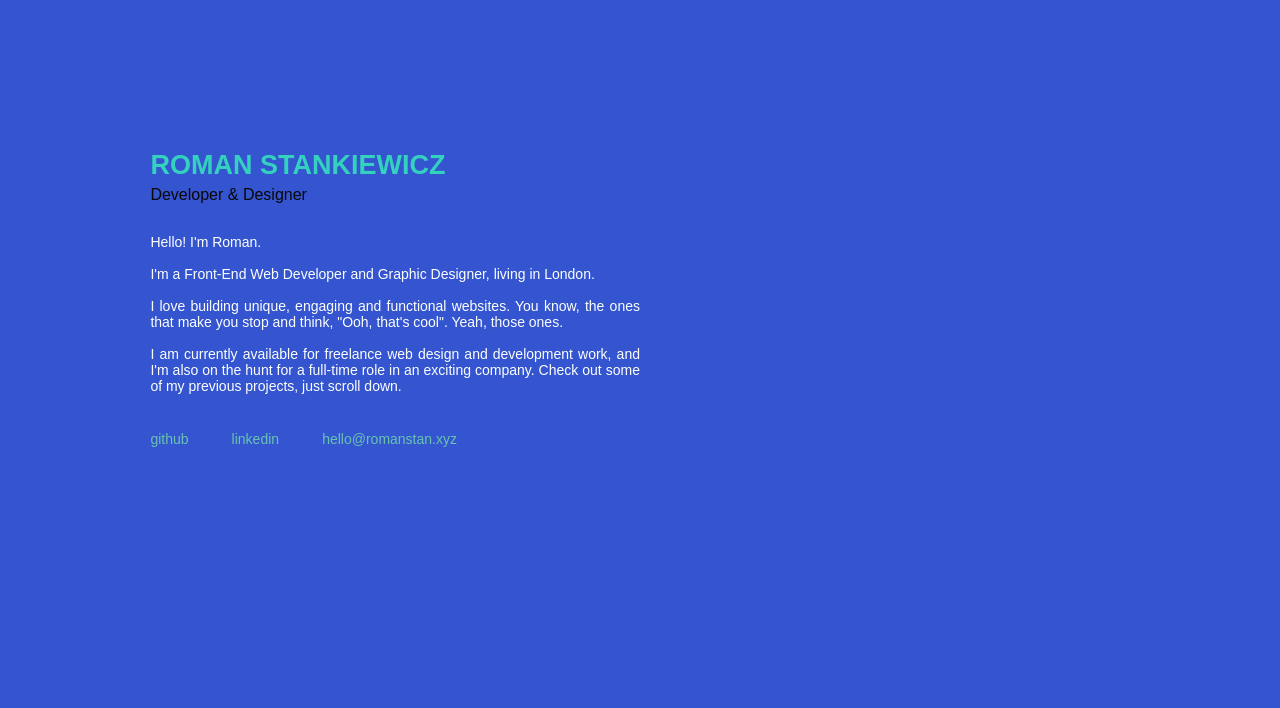
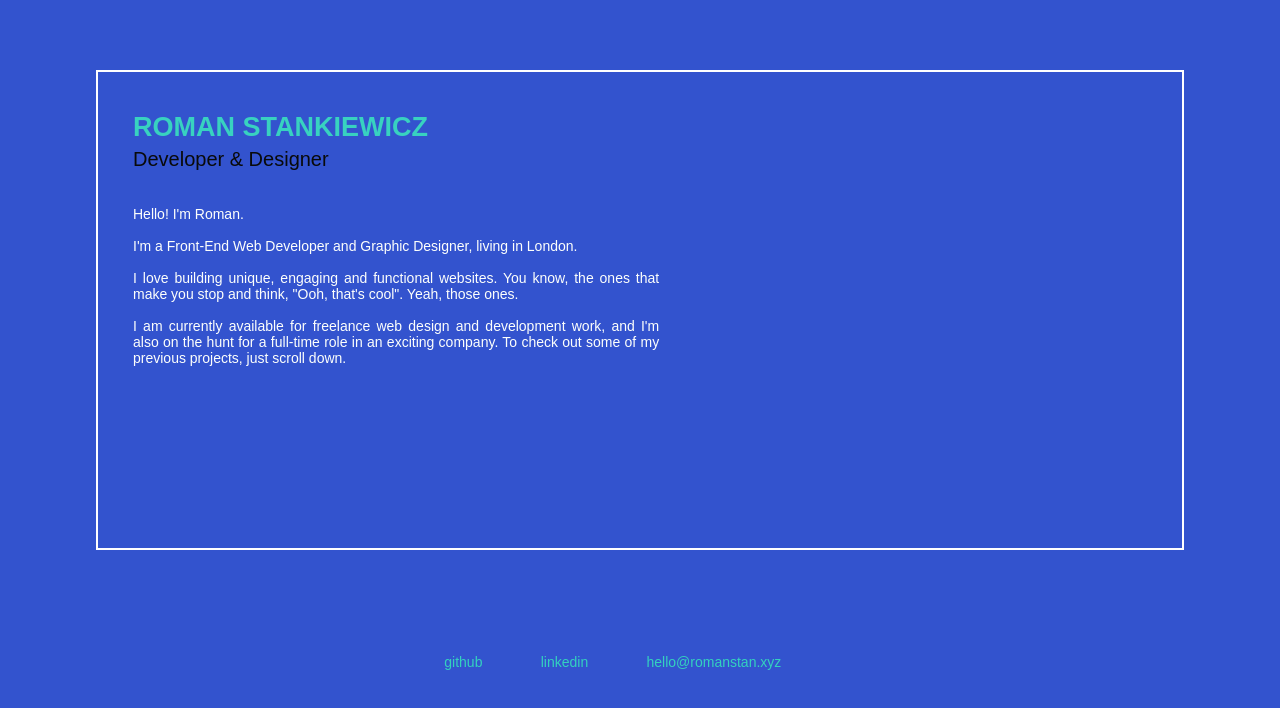
Before and after one commit to romanstan1/AlmasPortfolio, a website: page src/index.html in a window 1280 px wide. Drawn offline with nearby package versions, Linux system fonts and the light colour scheme; files that its build step writes are made by us from their sources.

Commit message:
major updates to landing page

```diff
--- a/src/index.html
+++ b/src/index.html
@@ -29,8 +29,12 @@
 
     <main>
       <section class="page-block">
+
+
+        <!-- <section class="about">
           <h1>Roman Stankiewicz</h1>
           <h2>Developer & Designer</h2>
+        </section>
         <section class="about">
           <p> Hello! I'm Roman.
             <br><br>
@@ -38,14 +42,60 @@
               <br><br>
               I love building unique, engaging and functional websites. You know, the ones that make you stop and think, "Ooh, that's cool". Yeah, those ones.
               <br><br>
-              I am currently available for freelance web design and development work, and I'm also on the hunt for a full-time role in an exciting company. Check out some of my previous projects, just scroll down.
+              I am currently available for freelance web design and development work, and I'm also on the hunt for a full-time role in an exciting company. To check out some of my previous projects, just scroll down.
           </p>
           <div>
             <a href="https://github.com/romanstan1" target="_blank">github</a>
             <a href="https://www.linkedin.com/in/roman-stan/" target="_blank">linkedin</a>
             <a href="mailto:hello@romanstan.xyz">hello@romanstan.xyz</a>
           </div>
+        </section> -->
+
+        <section class="links">
+          <a href="https://github.com/romanstan1" target="_blank"> github</a>
+          <a href="https://www.linkedin.com/in/roman-stan/" target="_blank">linkedin</a>
+          <a href="mailto:hello@romanstan.xyz">hello@romanstan.xyz</a>
         </section>
+
+        <section class="image-grid about">
+          <div class="grid">
+            <section class="left-bit">
+              <h1>Roman Stankiewicz</h1>
+              <h2>Developer & Designer</h2>
+            </section>
+
+            <section class="right-bit">
+              <p>
+                Hello! I'm Roman.
+                <br><br>
+                I'm a Front-End Web Developer and Graphic Designer, living in London.
+                <br><br>
+                I love building unique, engaging and functional websites. You know, the ones that make you stop and think, "Ooh, that's cool". Yeah, those ones.
+                <br><br>
+                I am currently available for freelance web design and development work, and I'm also on the hunt for a full-time role in an exciting company. To check out some of my previous projects, just scroll down.
+              </p>
+              <!-- <section class="links">
+                <a href="https://github.com/romanstan1" target="_blank"> <p>github</p></a>
+                <a href="https://www.linkedin.com/in/roman-stan/" target="_blank"><p>linkedin</p></a>
+                <a href="mailto:hello@romanstan.xyz"><p>hello@romanstan.xyz</p></a>
+              </section> -->
+            </section>
+          </div>
+          <a class="click-overlay"></a>
+        </section>
+
+        <!-- <section class="links">
+          <a href="https://github.com/romanstan1" target="_blank"> <p>github</p></a>
+          <a href="https://www.linkedin.com/in/roman-stan/" target="_blank"><p>linkedin</p></a>
+          <a href="mailto:hello@romanstan.xyz"><p>hello@romanstan.xyz</p></a>
+        </section> -->
+
+      </section>
+
+      <section class="project-number">
+        <span> Project </span>
+        <span class="change"> 1 </span>
+        <span> / 4 </span>
       </section>
 
       <section class="page-block">
--- a/src/js/app.js
+++ b/src/js/app.js
@@ -47,6 +47,7 @@ function check_element(ele) {
 $(document).ready(() => {
 
 let level = 0;
+let oldLevel = 0;
 let deltaYBoolean = true;
 const $scroller = $("div.scroller-heat");
 const $pageBlock = $("section.page-block");
@@ -73,8 +74,8 @@ $(window).bind('mousewheel', function(event) {
   else $scroller.css({'bottom':'50%', 'top': ''});
 
   if(height < 1.5) $scroller.css({'display':'none'});
-  else if (height > 50) $scroller.css({'background': 'rgba(237, 64, 64, 0.9)', 'display':'block' });
-  else $scroller.css({'background':'rgba(249, 249, 249, 0.8)', 'display':'block'});
+  else if (height > 50) $scroller.css({'background': `${h1Colors[oldLevel]}`, 'display':'block' });
+  else $scroller.css({'background':`${h2Colors[oldLevel]}`, 'display':'block'});
 
   $scroller.css('height', height + "%");
 
@@ -103,9 +104,9 @@ $(window).bind('mousewheel', function(event) {
         $pageBlock.eq(level).css({ "opacity":1, "transform":"perspective(1000px) rotateX(0deg) translateY(0px)"});
         $pageBlock.eq(level-direction).css({"display": "none"});
         deltaYBoolean = true;
+        oldLevel = level;
       }), 1000);
     });
-
   }
 });
 
@@ -163,7 +164,7 @@ $(window).bind('mousewheel', function(event) {
       if (i < 4 ) className = 'top';
       if (i === 0 || i === 4) className += ' left';
       if (i === 3 || i === 7 ) className += ' right';
-      $('section.image-grid div.grid').append(`<div class="${className}"></div>`);
+      $('section.image-grid div.grid').slice(1).append(`<div class="${className}"></div>`);
     }
     createDiaganol();
   }
@@ -177,7 +178,7 @@ $(window).bind('mousewheel', function(event) {
 
    createGrid();
 
-  $('section.image-grid a.click-overlay').mouseout(function(){
+  $('section.image-grid .click-overlay').mouseout(function(){
     $(this).parent().children('div, section.images').css({'transform': `rotateY(0deg) rotateX(0deg)`});
 
     clearInterval(h1Interval);
@@ -187,7 +188,7 @@ $(window).bind('mousewheel', function(event) {
     h1IntervalBoolean = false;
     h2IntervalBoolean = false;
     pIntervalBoolean = false;
-
+    console.log($(this).parent()[0].className ==="image-grid about");
     resetLetters(this);
   });
 
@@ -227,7 +228,7 @@ $(window).bind('mousewheel', function(event) {
     $(thisElement).parent().next().children(element)[0].textContent = textContent;
   }
 
-  $('section.image-grid a.click-overlay').mouseover(function(){
+  $('section.image-grid .click-overlay').mouseover(function(){
     const text = $(this).parent().next().children();
     const thisElement = this;
     h1IntervalBoolean = true;
@@ -253,7 +254,7 @@ $(window).bind('mousewheel', function(event) {
     });
   });
 
-  $('section.image-grid a.click-overlay').mousemove(function(e){
+  $('section.image-grid .click-overlay').mousemove(function(e){
     const x = e.offsetX;
     const y = e.offsetY;
     const middleX = $(this).css('width').slice(0, -2)*0.5;
--- a/src/scss/style.scss
+++ b/src/scss/style.scss
@@ -126,6 +126,21 @@ section.page-block {
   //display: none;
   transform: perspective(2000px) rotateX(60deg) translateY(-600px);
   transition: 1s ease;
+  section.links {
+    position: absolute;
+    bottom: 10%;
+    text-align: center;
+    width: 100%;
+
+    a {
+      margin-right: 5%;
+      color: #34D1BF;
+    //   p {
+    //     color: #3454D1;
+    //     display: inline-block;
+    //   }
+    }
+  }
 }
 
 section {
@@ -136,30 +151,43 @@ section {
   }
 }
 
-section.about {
+// section.about {
+//   position: relative;
+//   top: 50%;
+//   transform: translateY(-50%);
+//   height: 50vh;
+//   float: right;
+//   background: grey;
+//   display: table;
+//   padding: 0px 30px 0px 30px;
+//   margin-bottom: 150px;
+//   width: 50%;
+//   p {
+//     width: 100%;
+//     display: block;
+//   }
+//   div {
+//     // background: red;
+//     width: 100%;
+//     a {
+//       margin-top: 30px;
+//       margin-right: 6%;
+//       line-height: 30px;
+//       display: inline-block;
+//       font-weight: 300;
+//       color: #68C3AF;
+//     }
+//   }
+//   h1, h2 {
+//     text-align: right;
+//   }
+//   &:first-child {
+//     float: left;
+//   }
+// }
 
-  padding-bottom: 50px;
-  padding-top: 30px;
-  margin-bottom: 150px;
 
-  p {
-    margin-left: 5%;
-    width: 45%;
-    display: block;
-  }
-  div {
-    margin: 0 auto;
-    width: 90%;
-    a {
-      margin-top: 30px;
-      margin-right: 4%;
-      line-height: 30px;
-      display: inline-block;
-      font-weight: 300;
-      color: #68C3AF;
-    }
-  }
-}
+
 
 section.image-grid {
   //transform:perspective(2000px) rotateX(0deg) translateY(0px);
@@ -210,6 +238,52 @@ section.image-grid {
       }
     }
   }
+
+  &.about {
+    width: 100%;
+    height: 60%;
+    position: relative;
+    top:45%;
+    transform: translateY(-50%);
+    div.grid {
+      display: table;
+      section.left-bit {
+        width: 95%;
+        padding: 35px;
+        padding-top: 40px;
+        // display: table-cell;
+        // vertical-align:;
+        h1 {
+          // text-align: right;
+          font-size: 27px;
+        }
+        h2 {
+          font-size: 20px;
+        }
+      }
+      section.right-bit {
+        width: 55%;
+        padding: 35px;
+        padding-top: 0px;
+        p {
+          padding-top: 0px;
+        }
+      }
+    }
+
+    // section.links {
+    //   background: red;
+    //   margin-top: 15px;
+    //   a {
+    //   margin-right: 5%;
+    //     p {
+    //       display: inline-block;
+    //     }
+    //   }
+    // }
+  }
+
+
 
   a.click-overlay, div.main-image, section.images, a.responsive-overlay {
     position: absolute;
@@ -313,12 +387,16 @@ h1 {
   transition: 2s ease;
 }
 
-main > section > h1 {
-  font-size: 27px;
-  margin: 0 auto;
-  margin-top: 25vh;
-  width: 90%;
-}
+// main > section > h1 {
+//   font-size: 27px;
+//   // margin: 0 auto;
+//   // margin-left: 5%;
+//   // margin-top: 25vh;
+//   // margin-top: 15px;
+//   width: 50%;
+//   background: grey;
+//   float: left;
+// }
 
 h2 {
   font-weight: 400;
@@ -328,11 +406,16 @@ h2 {
   transition: 2s ease;
 }
 
-main > section > h2 {
-  margin: 0 auto;
-  margin-top: 5px;
-  width: 90%;
-}
+// main > section > h2 {
+//   // margin: 0 auto;
+//   margin-top: 0px;
+//   // margin-top: 35px;
+//   width: 50%;
+//   // margin-left: 5%;
+//   left: 0;
+//   background: grey;
+//   float: left;
+// }
 section.project-info {
   // transform:perspective(2000px) rotateX(60deg) translateY(-1000px);
   //opacity: 0;
@@ -380,6 +463,12 @@ footer {
   // opacity: 0.5;
 }
 
+section.project-number {
+  position: fixed;
+  width: 100px;
+  display: none;
+}
+
 section.responsive-block {
   position: fixed;
   display: none;
@@ -388,17 +477,22 @@ section.responsive-block {
   left: 0;
   bottom: 0;
   background: #3454D1;
+  transition: 2s ease;
   h1 {
     margin-top: 15%;
+    margin-left: 5%;
     color: #34D1BF;
     padding-top: 10px;
   }
   h2.message {
+    margin-left: 5%;
     margin-top: 50px;
     font-size: 18px;
     color: #34D1BF;
+    width: 90%;
   }
   h2 {
+    margin-left: 5%;
     margin-top: 10px;
     color: #070707;
   }
```
Also changed, not shown: src/images/website-profile-pic.png (added). Lines whose indentation alone changed are shown as unchanged.
